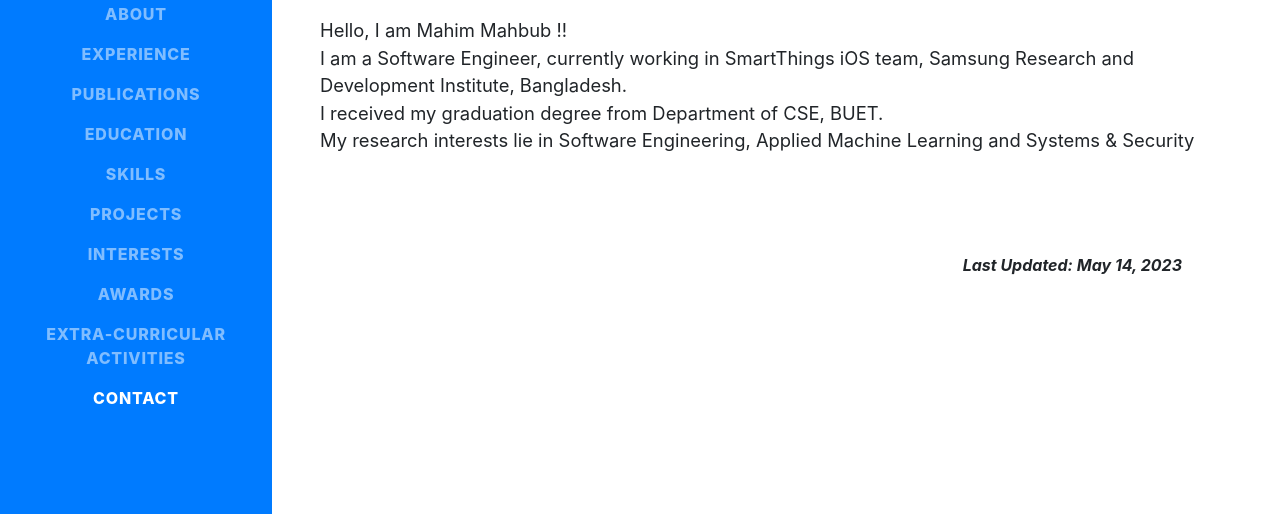
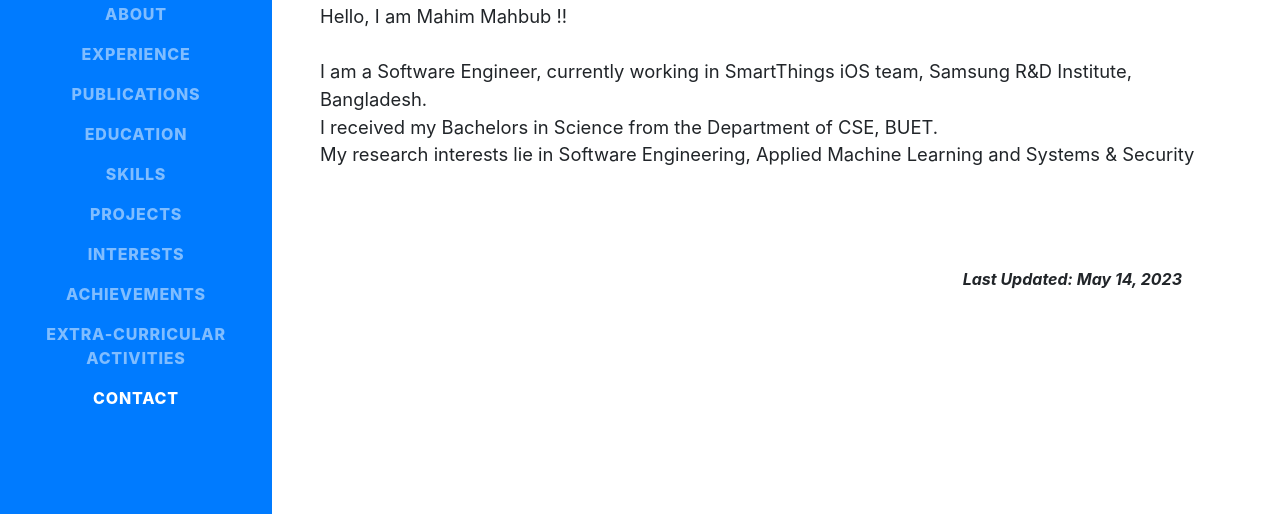
Before and after one commit to Subangkar/Subangkar.github.io, a website with bundled scripts: page index.html in a window 1280 px wide. Shown: the part 286-800 px from the top of the page. Built offline with nearby package versions, Linux system fonts and the light colour scheme; a web font is replaced by a local one.

Commit message:
Updated profile

```diff
--- a/index.html
+++ b/index.html
@@ -71,7 +71,7 @@
           <a class="nav-link js-scroll-trigger" href="#interests">Interests</a>
         </li>
         <li class="nav-item">
-          <a class="nav-link js-scroll-trigger" href="#awards">Awards</a>
+          <a class="nav-link js-scroll-trigger" href="#awards">Achievements</a>
         </li>
         <li class="nav-item">
           <a class="nav-link js-scroll-trigger" href="#leader">Extra-Curricular Activities</a>
@@ -91,8 +91,8 @@
         <h1 class="mb-0">Mahim Mahbub</h1>
         <div class="subheading mb-5">Software Engineer - Samsung R&D Institute, Bangladesh</div>
         <p class="lead mb-5">Hello, I am Mahim Mahbub !!
-		<br> I am a Software Engineer, currently working in SmartThings iOS team, Samsung Research and Development Institute, Bangladesh.
-		<br> I received my graduation degree from Department of CSE, BUET.
+		<br><br> I am a Software Engineer, currently working in SmartThings iOS team, Samsung R&D Institute, Bangladesh.
+		<br> I received my Bachelors in Science from the Department of CSE, BUET.
 		<br> My research interests lie in Software Engineering, Applied Machine Learning and Systems & Security</p>
           <footer>
             <!-- <br><br><br> -->
```
